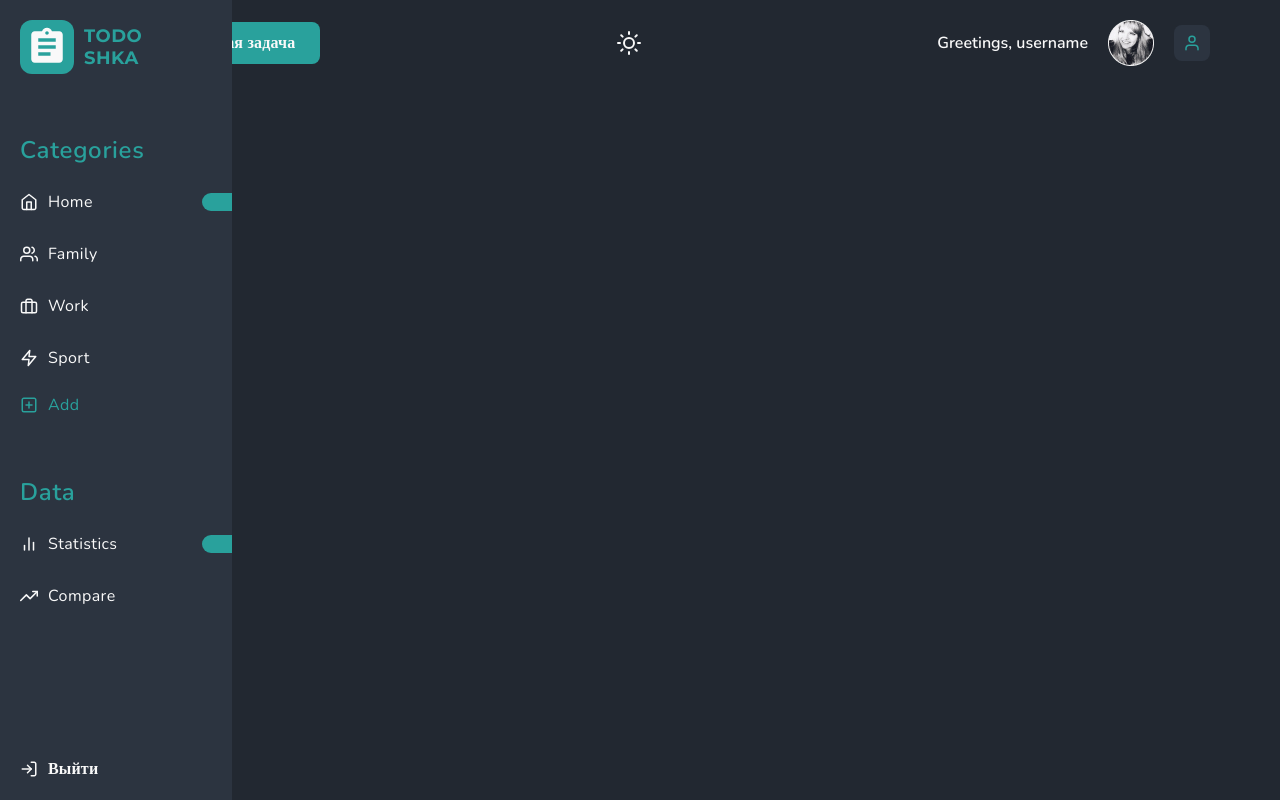
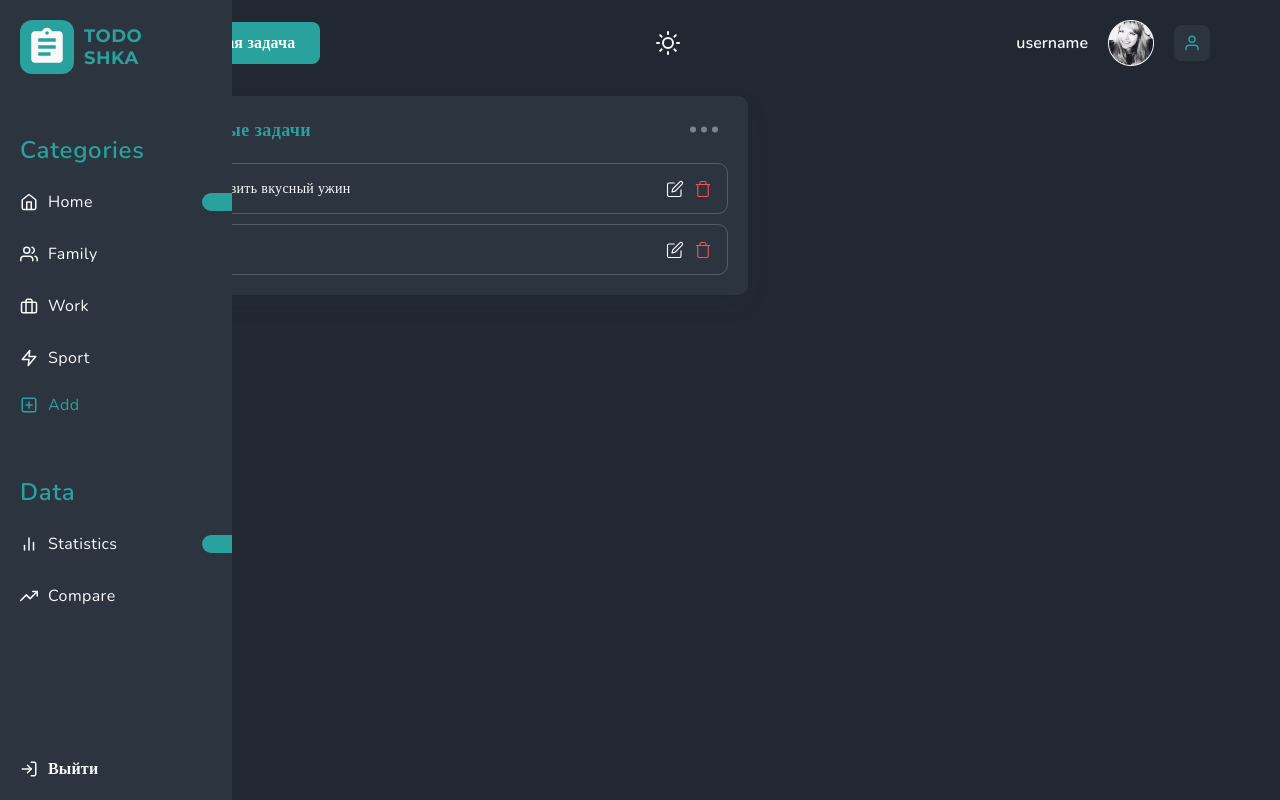
Before and after one commit to stankenA/next-effector-todo, a Next.js app: page / in a window 1280 px wide. Built offline with nearby package versions, Linux system fonts and the light colour scheme.

Commit message:
feat: add main page

```diff
--- a/src/components/Header/Header.tsx
+++ b/src/components/Header/Header.tsx
@@ -13,7 +13,7 @@ const Header: FC = () => {
       </Button>
       <Button type='button' icon={<Icons.Sun />} isTransparent />
       <div className={styles.profile}>
-        <p className={styles.profile__txt}>Greetings, username</p>
+        <p className={styles.profile__txt}>username</p>
         <div className={styles.profile__container}>
           <Image className={styles.profile__img} src={avatar} alt='avatar' />
           <Button
--- /dev/null
+++ b/src/components/pageComponents/MainPage/MainPage.module.scss
@@ -0,0 +1,75 @@
+@import "src/styles/mixins";
+
+.content {
+  display: flex;
+  width: 100%;
+  justify-content: space-between;
+}
+
+.tasks {
+  width: 566px;
+  padding: 20px;
+  background-color: var(--card-bg);
+  border-radius: 10px;
+  box-shadow: 0px 10px 25px 0px rgba(29, 52, 54, 0.08);
+
+  &__head {
+    display: flex;
+    justify-content: space-between;
+    align-items: center;
+  }
+
+  &__title {
+    color: var(--accent);
+    font-family: Nunito;
+    font-size: 18px;
+    font-style: normal;
+    font-weight: 600;
+    line-height: normal;
+    letter-spacing: 0.36px;
+  }
+
+  &__more {
+    padding: 10px;
+  }
+
+  &__content {
+    width: 100%;
+  }
+}
+
+.list {
+  @include reset-list;
+  display: flex;
+  flex-direction: column;
+  gap: 10px;
+  width: 100%;
+  margin-top: 20px;
+}
+
+.item {
+  width: 100%;
+  padding: 15px;
+  box-sizing: border-box;
+  display: flex;
+  align-items: center;
+  justify-content: space-between;
+  border-radius: 10px;
+  border: 1px solid rgba(249, 249, 249, 0.2);
+
+  &__container {
+    display: flex;
+    align-content: center;
+    gap: 10px;
+  }
+
+  &__txt {
+    color: var(--text);
+    font-family: Nunito;
+    font-size: 14px;
+    font-style: normal;
+    font-weight: 400;
+    line-height: normal;
+    letter-spacing: 0.28px;
+  }
+}
--- /dev/null
+++ b/src/components/pageComponents/MainPage/MainPage.tsx
@@ -0,0 +1,38 @@
+import { FC } from "react";
+import styles from "./MainPage.module.scss";
+import Button from "@/ui-kit/Button/Button";
+import { Icons } from "@/ui-kit/Icons";
+
+const MainPage: FC = () => {
+  const tasks = ["Приготовить вкусный ужин", "Чет ещё"];
+  return (
+    <div className={styles.content}>
+      <div className={styles.tasks}>
+        <div className={styles.tasks__head}>
+          <h2 className={styles.tasks__title}>Активные задачи</h2>
+          <Button
+            className={styles.tasks__more}
+            type='button'
+            icon={<Icons.Dots />}
+            isTransparent
+          />
+        </div>
+        <ul className={styles.list}>
+          {tasks.map((item, index) => (
+            <li className={styles.item} key={index}>
+              <div className={styles.item__container}>
+                <p className={styles.item__txt}>{item}</p>
+              </div>
+              <div className={styles.item__container}>
+                <Button type='button' icon={<Icons.Edit />} isTransparent />
+                <Button type='button' icon={<Icons.Trash />} isTransparent />
+              </div>
+            </li>
+          ))}
+        </ul>
+      </div>
+    </div>
+  );
+};
+
+export default MainPage;
--- a/src/pages/index.tsx
+++ b/src/pages/index.tsx
@@ -1,3 +1,4 @@
+import MainPage from "@/components/pageComponents/MainPage/MainPage";
 import Head from "next/head";
 
 export default function Home() {
@@ -6,7 +7,7 @@ export default function Home() {
       <Head>
         <title>Todoshka | Main page</title>
       </Head>
-      <p>KEKW</p>
+      <MainPage />
     </>
   );
 }
--- a/src/ui-kit/Icons/Icons.tsx
+++ b/src/ui-kit/Icons/Icons.tsx
@@ -440,6 +440,21 @@ const Profile: FC = () => (
     />
   </svg>
 );
+const Dots: FC = () => (
+  <svg
+    xmlns='http://www.w3.org/2000/svg'
+    width='28'
+    height='7'
+    viewBox='0 0 28 7'
+    fill='none'
+  >
+    <g opacity='0.4'>
+      <rect y='0.5' width='6' height='6' rx='3' fill='#F9F9F9' />
+      <rect x='11' y='0.5' width='6' height='6' rx='3' fill='#F9F9F9' />
+      <rect x='22' y='0.5' width='6' height='6' rx='3' fill='#F9F9F9' />
+    </g>
+  </svg>
+);
 
 export {
   Logo,
@@ -456,4 +471,5 @@ export {
   Trash,
   Sun,
   Profile,
+  Dots,
 };
```
